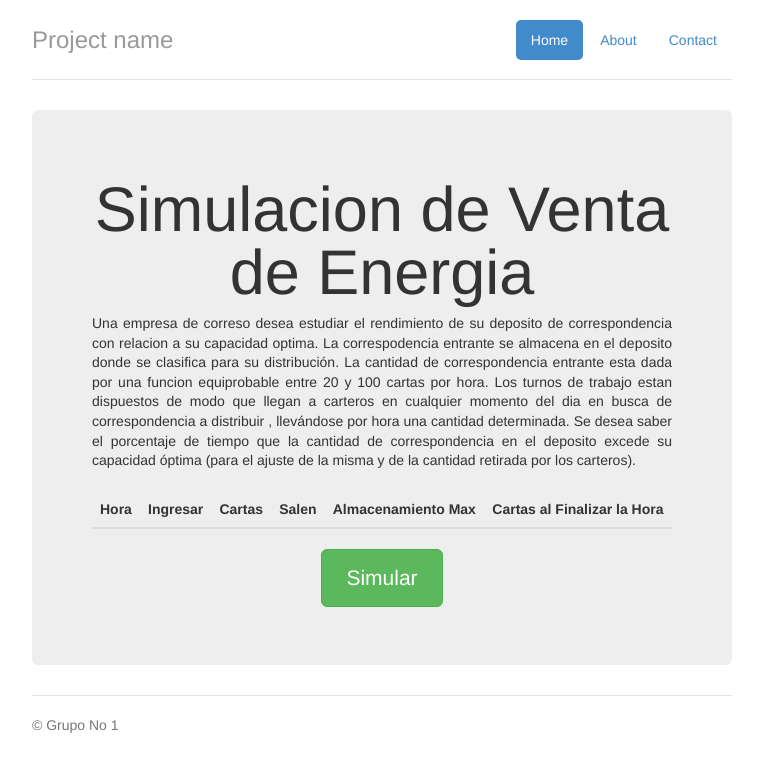
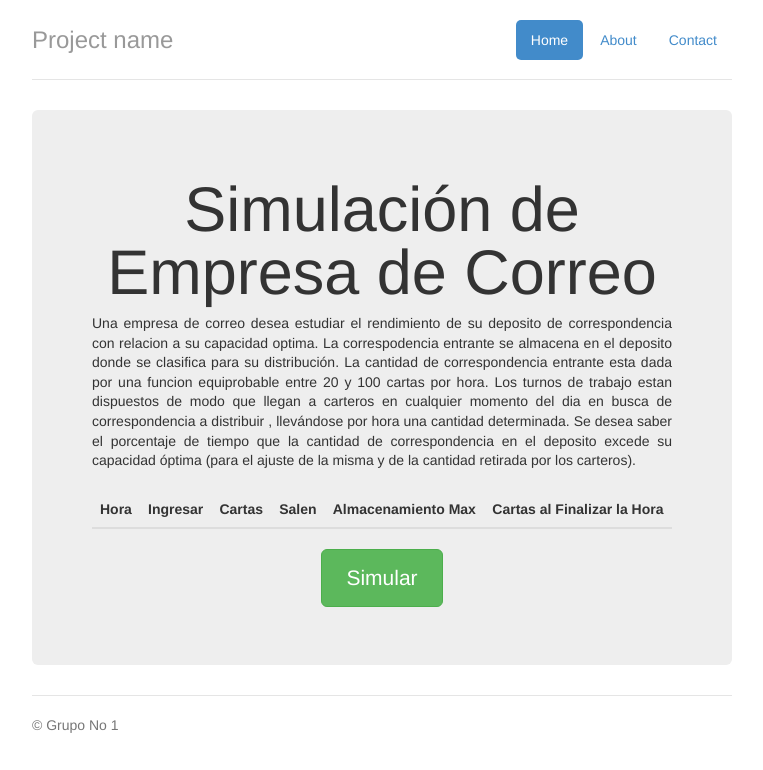
Before and after one commit to alejaksoto/simulacion, a plain HTML site: page index_4.html in a window 1280 px wide. Shown: the whole page, without its empty margins (258-1021 px from the left). Drawn offline with Linux system fonts and the light colour scheme; a script that the page names is missing.

Commit message:
arreglo de nombres

```diff
--- a/index_4.html
+++ b/index_4.html
@@ -59,8 +59,8 @@
       </div>
 
       <div class="jumbotron">
-        <h1>Simulacion de Venta de Energia</h1>
-        <p class="lead">Una empresa de correso desea estudiar el rendimiento de su deposito de correspondencia con relacion a su capacidad optima. La correspodencia entrante se almacena en el deposito donde se clasifica para su distribución.
+        <h1>Simulación de Empresa de Correo</h1>
+        <p class="lead">Una empresa de correo desea estudiar el rendimiento de su deposito de correspondencia con relacion a su capacidad optima. La correspodencia entrante se almacena en el deposito donde se clasifica para su distribución.
         La cantidad de correspondencia entrante esta dada por una funcion equiprobable entre 20 y 100 cartas por hora. Los turnos de trabajo estan dispuestos de modo que llegan a carteros en cualquier momento del dia en busca de correspondencia a distribuir , llevándose por hora una cantidad determinada.
         Se desea saber el porcentaje de tiempo que la cantidad de correspondencia en el deposito excede su capacidad óptima (para el ajuste de la misma y de la cantidad retirada por los carteros).</p>
         <div id="chart_div"></div>
```
Also changed, not shown: index_3.html (+1 -1 lines).
